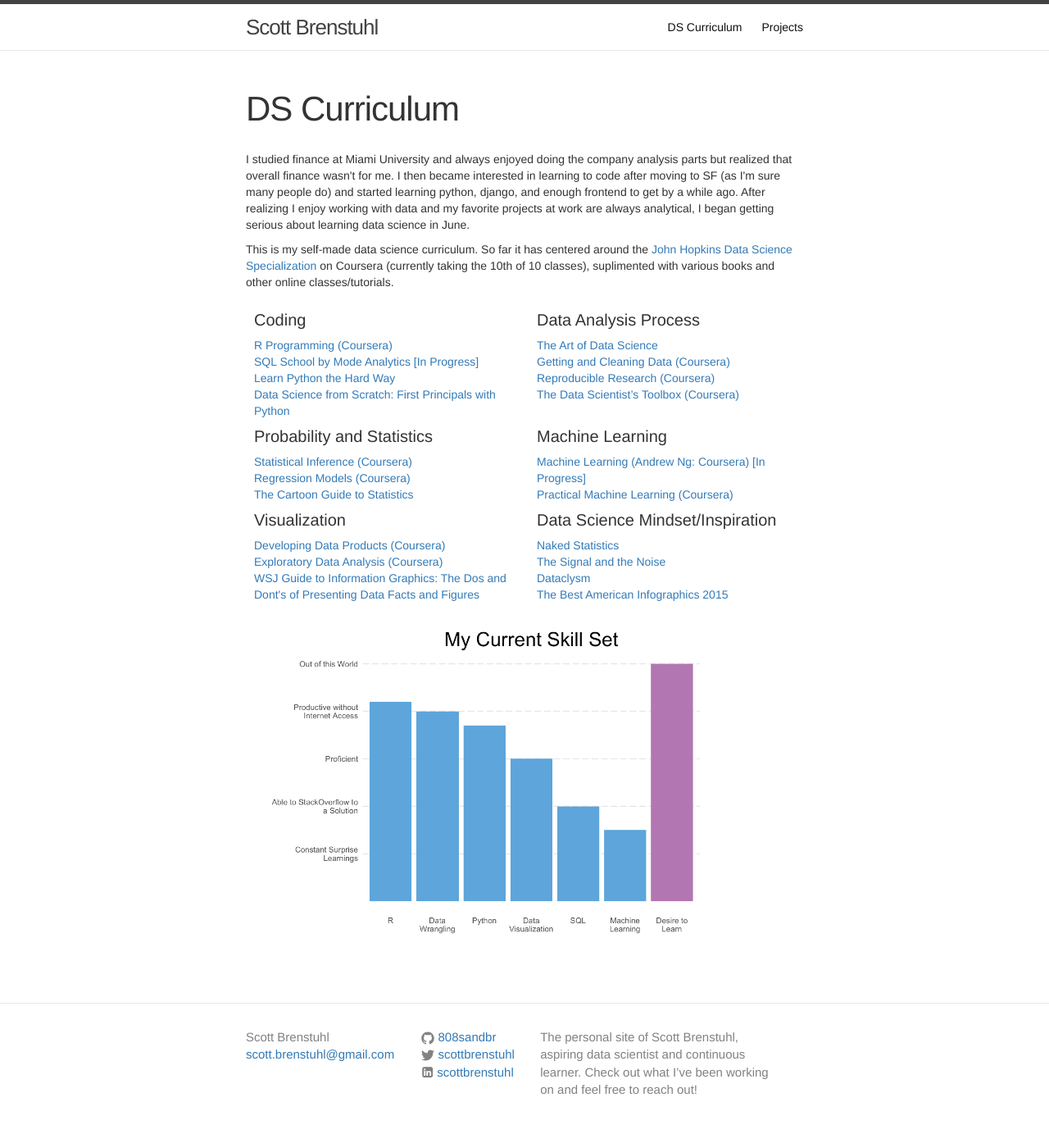
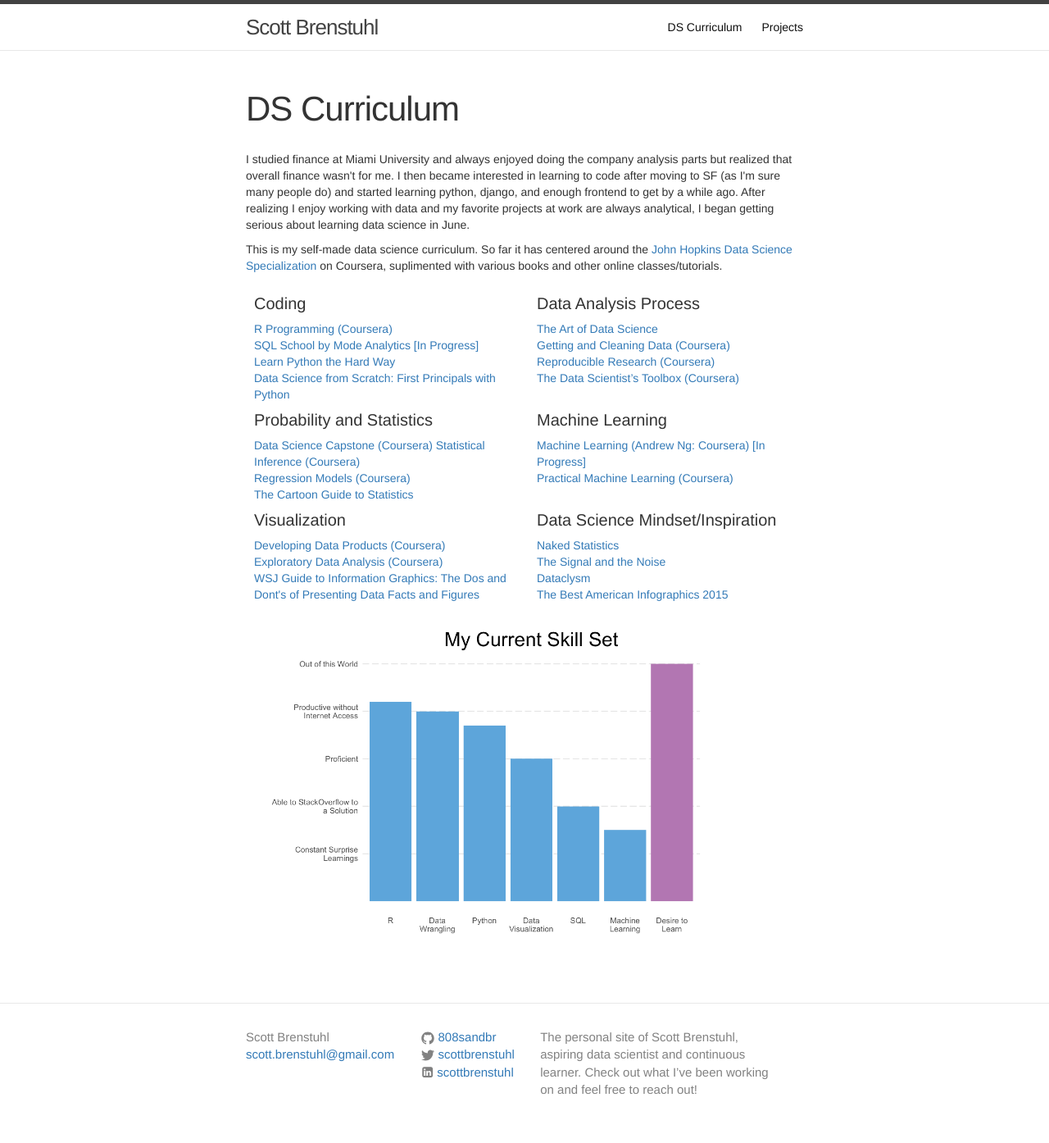
Before and after one commit to 808sAndBR/808sandbr.github.io, a Jekyll site: the page built from curriculum.md, in a window 1280 px wide. Shown: the whole page at 82% size. Built offline with Jekyll 4.4.1, drawn with Linux system fonts in a browser that asks for light colours; nearby versions of some CDN libraries.

Commit message:
finished capstone class, yay

```diff
--- a/curriculum.md
+++ b/curriculum.md
@@ -10,7 +10,7 @@
     I studied finance at Miami University and always enjoyed doing the company analysis parts but realized that overall finance wasn't for me. I then became interested in learning to code after moving to SF (as I'm sure many people do) and started learning python, django, and enough frontend to get by a while ago. After realizing I enjoy working with data and my favorite projects at work are always analytical, I began getting serious about learning data science in June.
   </p>
   <p>
-    This is my self-made data science curriculum. So far it has centered around the <a href="https://www.coursera.org/specializations/jhu-data-science">John Hopkins Data Science Specialization</a> on Coursera (currently taking the 10th of 10 classes), suplimented with various books and other online classes/tutorials.
+    This is my self-made data science curriculum. So far it has centered around the <a href="https://www.coursera.org/specializations/jhu-data-science">John Hopkins Data Science Specialization</a> on Coursera, suplimented with various books and other online classes/tutorials.
   </p>
   <div id = "resources">
     <div class = "row">
@@ -38,6 +38,7 @@
     <div class = "row">
       <div class = "col-md-6">
         <h4>Probability and Statistics</h4>
+        <a href="https://www.coursera.org/account/accomplishments/records/4WFSFQTL5YR6">Data Science Capstone (Coursera)</a>
         <a href = "https://www.coursera.org/account/accomplishments/records/tZS97X9vhF3PbBkA">Statistical Inference (Coursera)</a>
         <br>
         <a href = "https://www.coursera.org/account/accomplishments/records/EMP99FGKnfv9cGYm">Regression Models (Coursera)</a>
```
